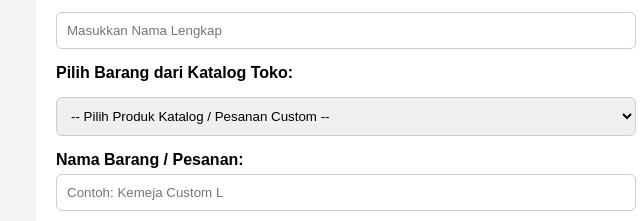
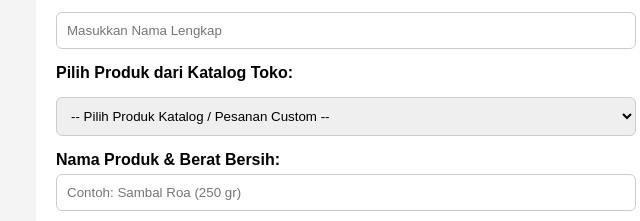
Before and after one commit to Fishikan99/KASIR-APPL, a plain HTML site: page pelanggan.html in a window 1280 px wide. Shown: the part 297-518 px from the top of the page, 294-934 px from the left. Drawn offline with Linux system fonts and the light colour scheme; no server answers.

Commit message:
pelanggan.html

```diff
--- a/pelanggan.html
+++ b/pelanggan.html
@@ -26,14 +26,14 @@
                 <label for="namaPelanggan"><b>Nama Lengkap Anda:</b></label>
                 <input type="text" id="namaPelanggan" placeholder="Masukkan Nama Lengkap">
 
-                <label for="pilihBarangPO"><b>Pilih Barang dari Katalog Toko:</b></label>
+                <label for="pilihBarangPO"><b>Pilih Produk dari Katalog Toko:</b></label>
                 <select id="pilihBarangPO" onchange="pilihProdukPO()">
                     <option value="">-- Pilih Produk Katalog / Pesanan Custom --</option>
                 </select>
 
                 <div id="boxCustomPO">
-                    <label for="barangPreOrder"><b>Nama Barang / Pesanan:</b></label>
-                    <input type="text" id="barangPreOrder" placeholder="Contoh: Kemeja Custom L" style="width: 100%;">
+                    <label for="barangPreOrder"><b>Nama Produk & Berat Bersih:</b></label>
+                    <input type="text" id="barangPreOrder" placeholder="Contoh: Sambal Roa (250 gr)" style="width: 100%;">
 
                     <label for="hargaSatuanPO" style="display: block; margin-top: 8px;"><b>Harga Satuan (Rp):</b></label>
                     <input type="number" id="hargaSatuanPO" placeholder="Masukkan harga satuan barang" oninput="hitungRingkasanPO()" style="width: 100%;">
```
